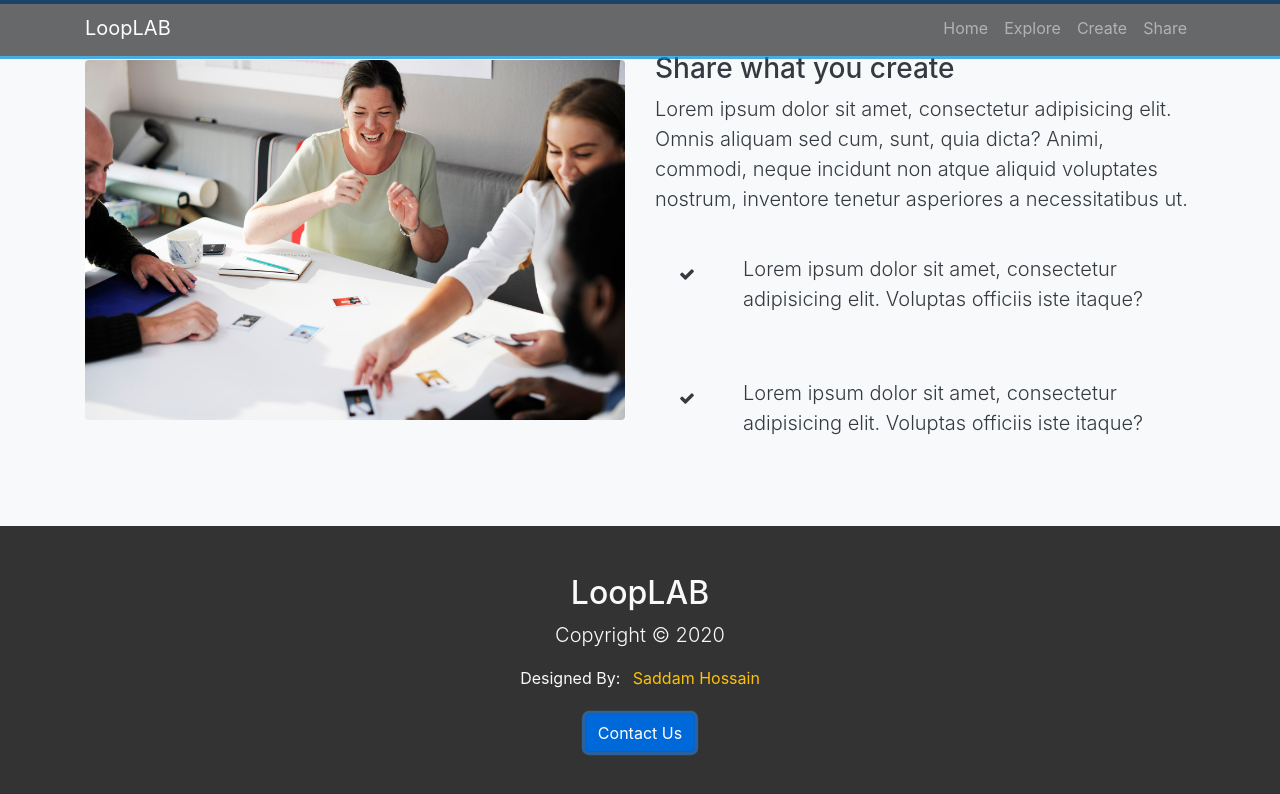
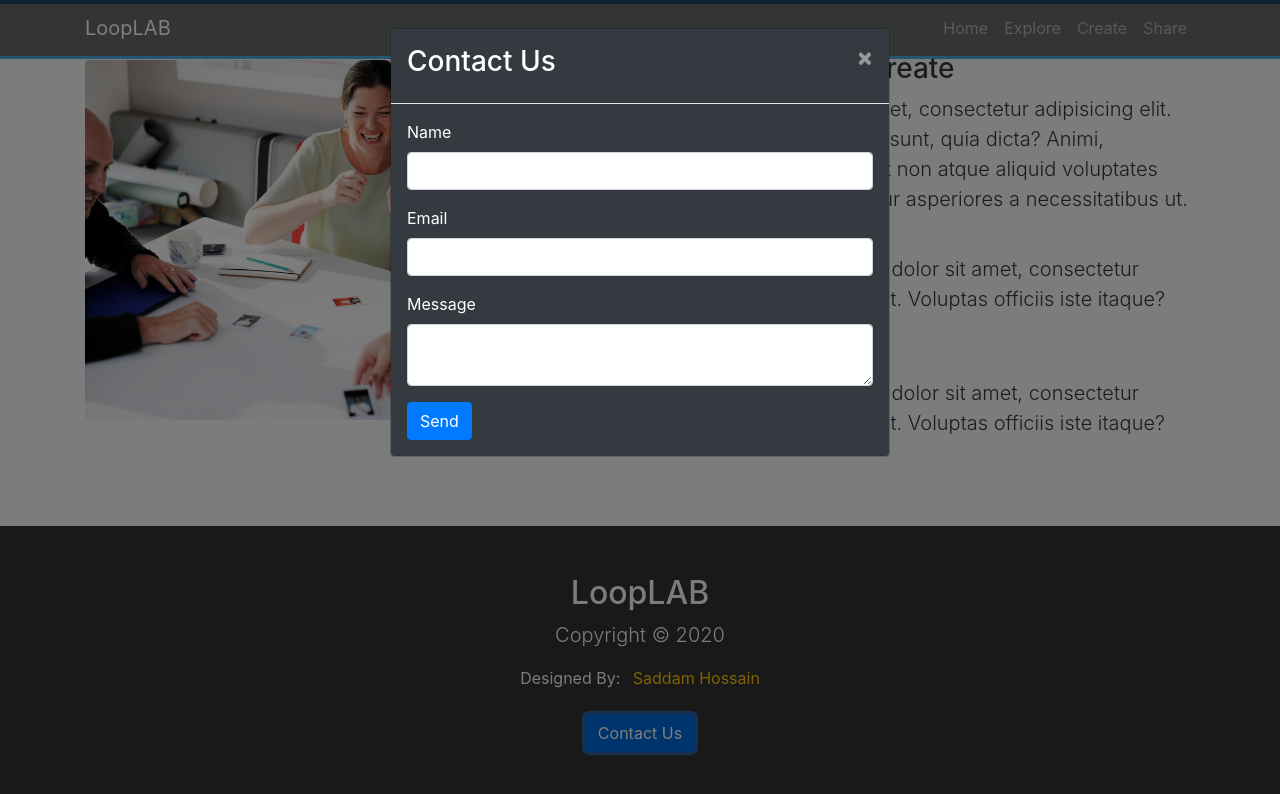
Before and after one commit to saddamhr/looplab, a plain HTML site: page index.html in a window 1280 px wide. Both pictures are taken after a click on the button "Contact Us". Shown: the part 2685-3479 px from the top of the page. Drawn offline with Linux system fonts and the light colour scheme.

Commit message:
all done!

```diff
--- a/assets/scss/style.scss
+++ b/assets/scss/style.scss
@@ -63,6 +63,16 @@ body {
     }
 }
 
+#share-main-section {
+    .fa {
+        font-size: $icon-font-size;
+        background: #333;
+        color: #fff;
+        padding: 4px;
+        border-radius: 5px;
+    }
+}
+
 @media(max-width: 768) {
     #home-section h1 {
         font-size: 36px;
--- a/index.html
+++ b/index.html
@@ -264,6 +264,37 @@
 		</div>
 	</footer>
 
+	<!-- CONTACT US MODAL -->
+	<div class="modal" id="contact-modal">
+		<div class="container">
+			<div class="modal-dialog">
+				<div class="modal-content bg-dark">
+					<div class="modal-header">
+						<h3>Contact Us</h3>
+						<button class="close text-light" data-dismiss="modal">&times;</button>
+					</div>
+					<div class="modal-body">
+						<form action="https://formspree.io/saddambubt65@gmail.com" mehtod="POST">
+							<div class="form-group">
+								<label for="name">Name</label>
+								<input type="text" id="name" class="form-control" name="Name">
+							</div>
+							<div class="form-group">
+								<label for="email">Email</label>
+								<input type="email" id="email" class="form-control" name="Email">
+							</div>
+							<div class="form-group">
+								<label for="message">Message</label>
+								<textarea name="Message" id="message" class="form-control"></textarea>
+							</div>
+							<input type="submit" value="Send" class="btn btn-primary">
+						</form>
+					</div>
+				</div>
+			</div>
+		</div>
+	</div>
+
 	<script src="assets/js/jquery.min.js"></script>
 	<script src="assets/js/popper.min.js"></script>
 	<script src="assets/js/bootstrap.min.js"></script>
```
Also changed, not shown: assets/css/style.css.
